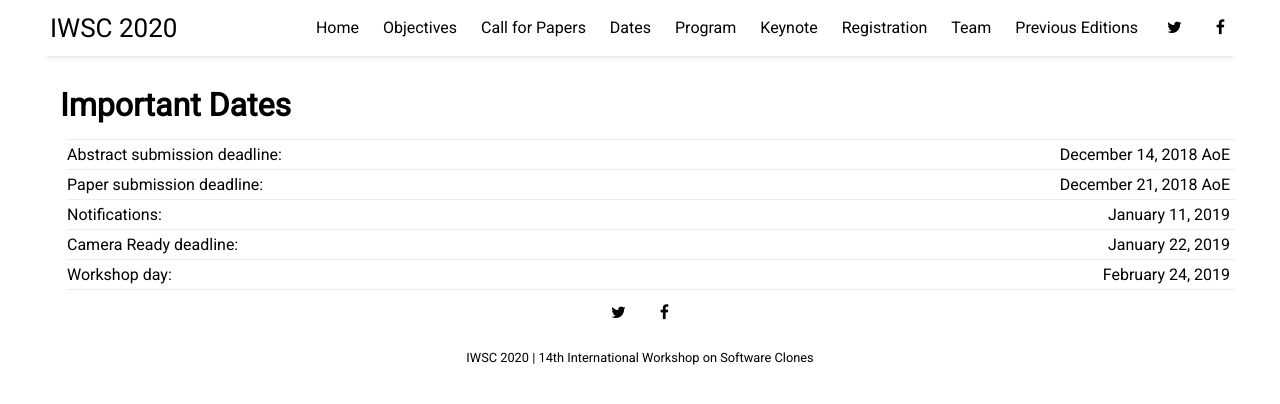
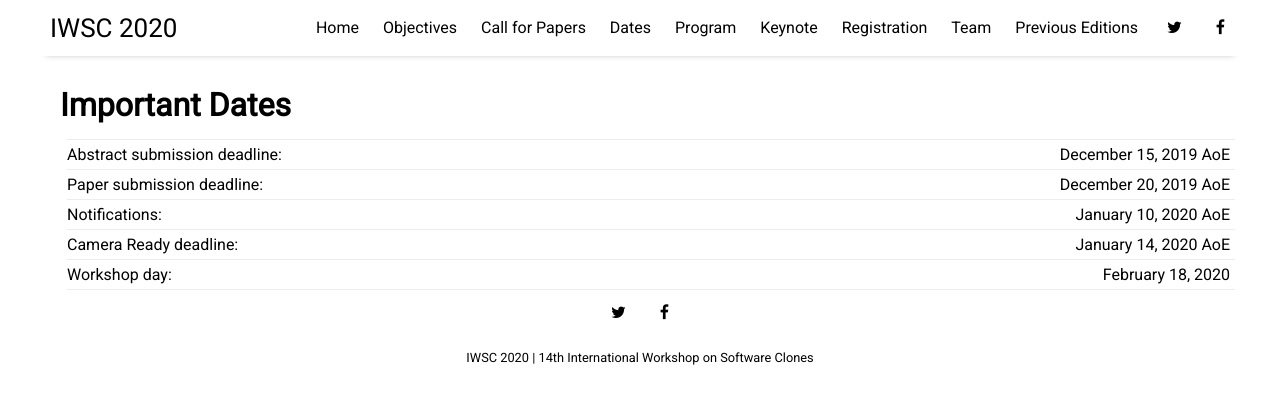
Before and after one commit to iwsc2020/iwsc2020.github.io, a Jekyll site: the page built from pages/important_dates.html, in a window 1280 px wide. Shown: the top 404 px of the page. Built offline with Jekyll 4.4.1, drawn with Linux system fonts in a browser that asks for light colours; nearby versions of some CDN libraries.

Commit message:
Update important_dates.html
Updated important_dates.html

```diff
--- a/pages/important_dates.html
+++ b/pages/important_dates.html
@@ -7,23 +7,23 @@ title: Important Dates
   <table class="tg">
     <tr>
       <th class="tg-col">Abstract submission deadline:</td>
-      <th class="tg-date">December 14, 2018 AoE</td>
+      <th class="tg-date">December 15, 2019 AoE</td>
     </tr>
     <tr>
       <td class="tg-col">Paper submission deadline:</td>
-      <td class="tg-date">December 21, 2018 AoE</td>
+      <td class="tg-date">December 20, 2019 AoE</td>
     </tr>
     <tr>
       <td class="tg-col">Notifications:</td>
-      <td class="tg-date">January 11, 2019</td>
+      <td class="tg-date">January 10, 2020 AoE</td>
     </tr>
     <tr>
       <td class="tg-col">Camera Ready deadline:</td>
-      <td class="tg-date">January 22, 2019</td>
+      <td class="tg-date">January 14, 2020 AoE</td>
     </tr>
     <tr>
       <td class="tg-col tg-bottom">Workshop day:</td>
-      <td class="tg-date tg-bottom">February 24, 2019</td>
+      <td class="tg-date tg-bottom">February 18, 2020</td>
     </tr>
   </table>
 </div>
```
